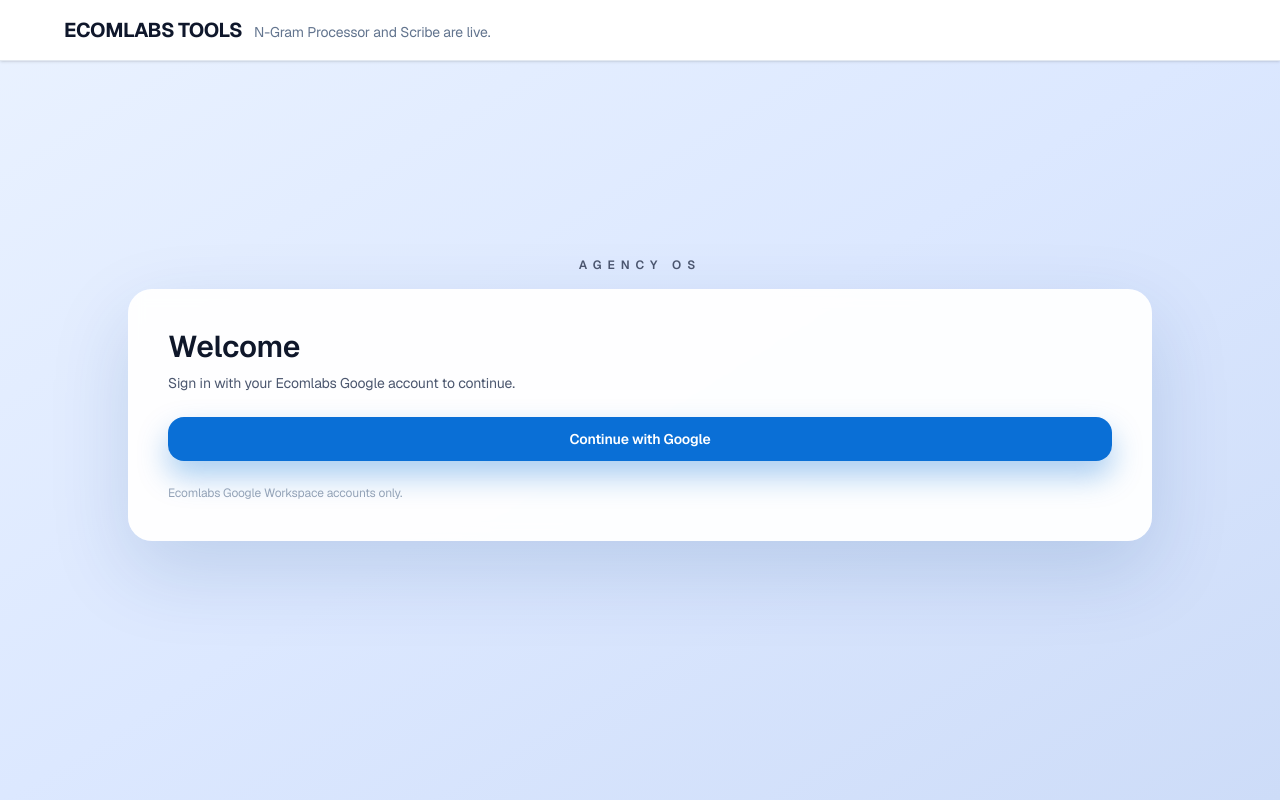
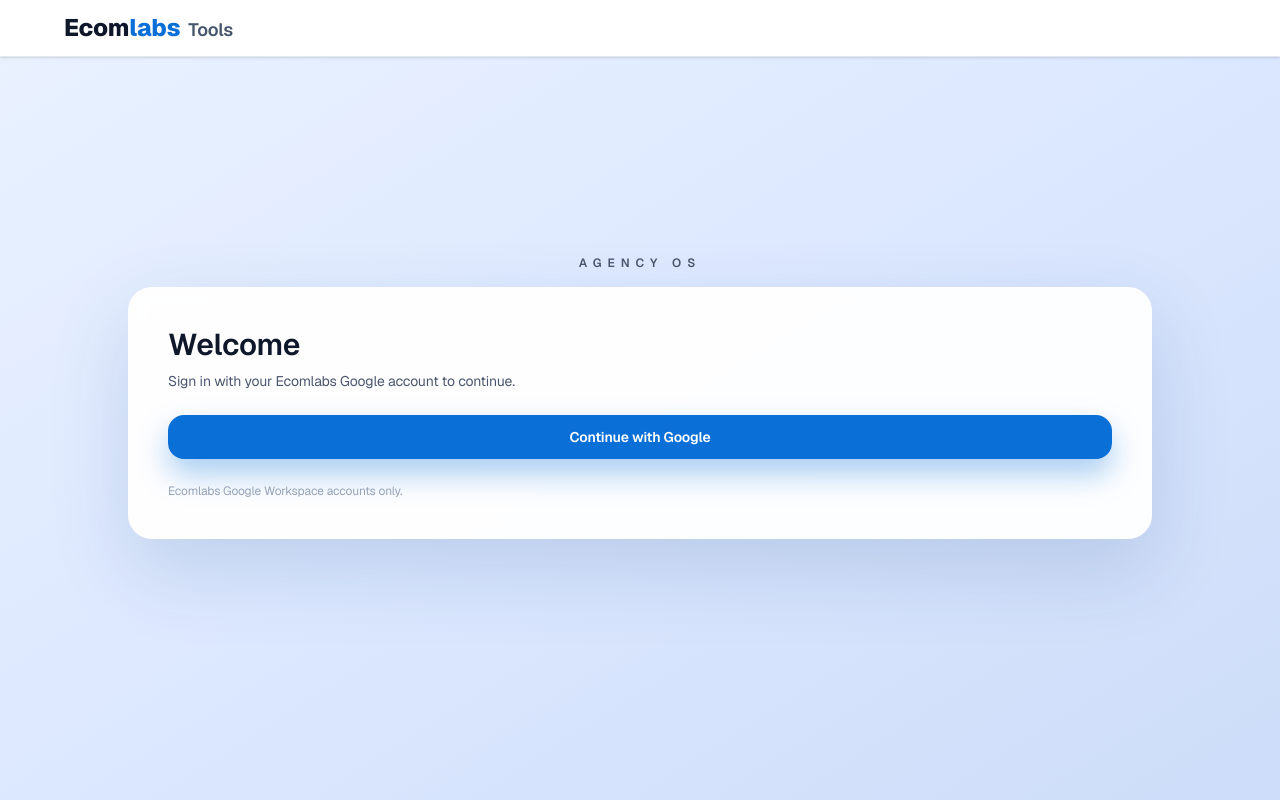
Before and after one commit to jeffdevbot/agency-os, a Next.js app in the folder frontend-web/: page / in a window 1280 px wide. Built offline with nearby package versions, Linux system fonts and the light colour scheme; no server answers.

Commit message:
Fix NE Summary sheet generation and refine header

```diff
--- a/frontend-web/src/app/page.tsx
+++ b/frontend-web/src/app/page.tsx
@@ -68,13 +68,11 @@
   return (
     <main className="flex min-h-screen flex-col bg-gradient-to-br from-[#eaf2ff] via-[#dce8ff] to-[#cddcf8]">
       <header className="border-b border-slate-200 bg-white px-6 py-4 shadow-sm">
-        <div className="mx-auto flex max-w-6xl items-baseline gap-3">
-          <h1 className="text-xl font-bold tracking-tight text-slate-900">
-            ECOMLABS TOOLS
-          </h1>
-          <span className="text-sm text-slate-500">
-            N-Gram Processor and Scribe are live.
-          </span>
+        <div className="mx-auto flex max-w-6xl items-baseline gap-4">
+          <div className="flex items-baseline">
+            <span className="text-2xl font-extrabold leading-none text-[#0f172a]">Ecom</span><span className="text-2xl font-extrabold leading-none text-[#0a6fd6]">labs</span>
+            <span className="ml-2 text-lg font-semibold leading-none text-slate-600">Tools</span>
+          </div>
         </div>
       </header>
 
```
Also changed, not shown: 1 other file (tests, documents, lock files or other folders).
